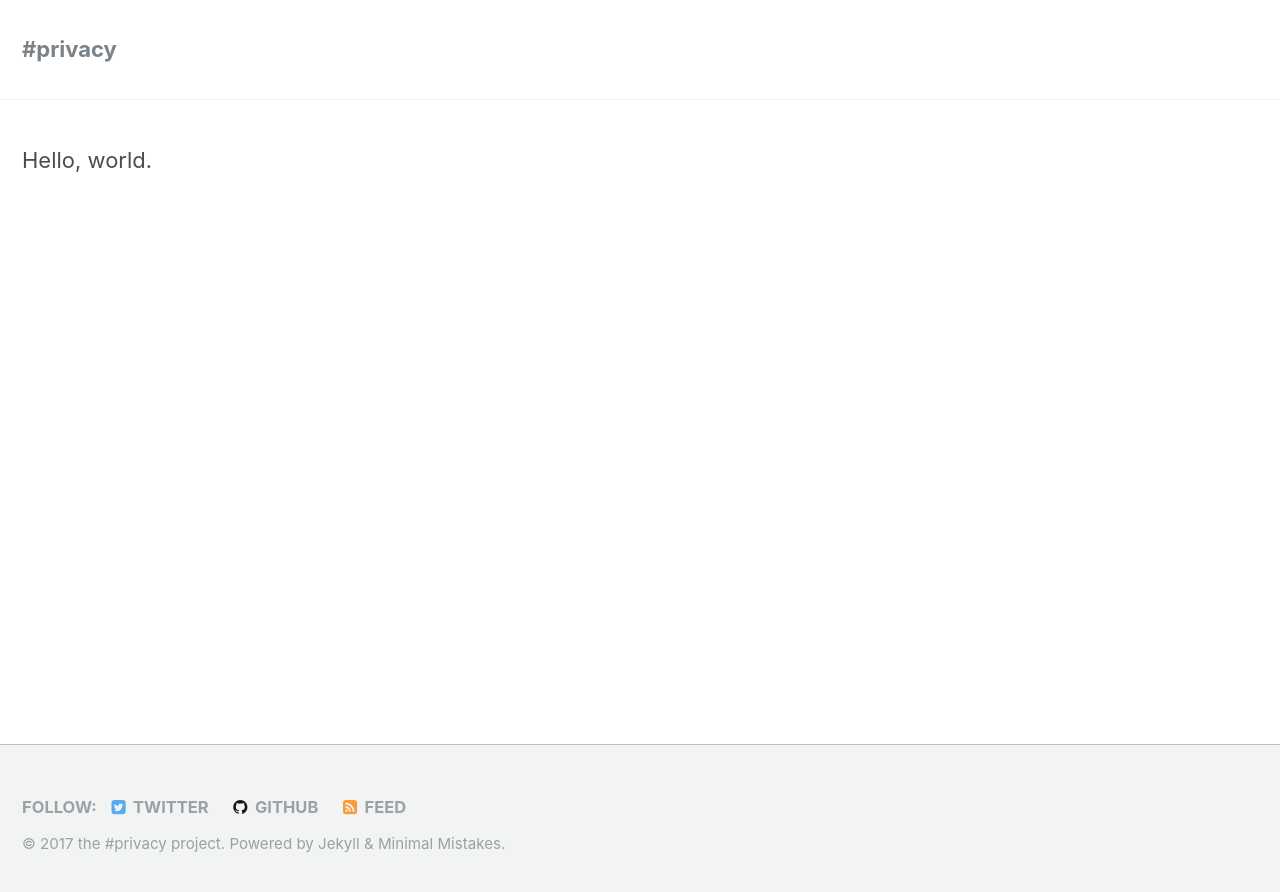
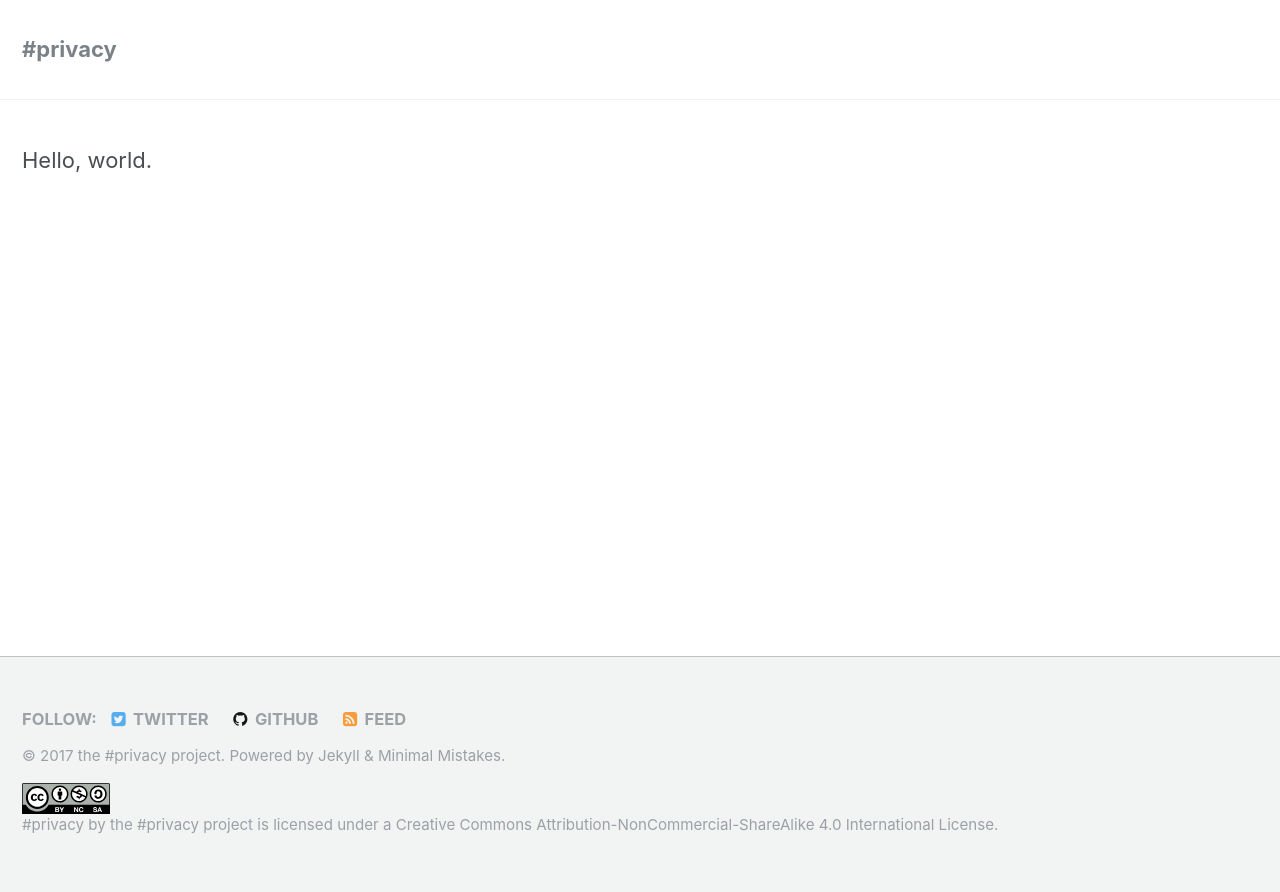
Before and after one commit to hashtagprivacy/hashtagprivacy.github.io, a Jekyll site: the page built from _pages/index.html, in a window 1280 px wide. Shown: the top 892 px of the page. Built offline with Jekyll 4.4.1, drawn with Linux system fonts in a browser that asks for light colours.

Commit message:
Updating footer w/ CC license info

```diff
--- a/_includes/footer.html
+++ b/_includes/footer.html
@@ -20,3 +20,4 @@
 </div>
 
 <div class="page__footer-copyright">&copy; {{ site.time | date: '%Y' }} {{ site.name | default: site.title }}. {{ site.data.ui-text[site.locale].powered_by | default: "Powered by" }} <a href="http://jekyllrb.com" rel="nofollow">Jekyll</a> &amp; <a href="https://mademistakes.com/work/minimal-mistakes-jekyll-theme/" rel="nofollow">Minimal Mistakes</a>.</div>
+<div class="page__footer-copyright"><p><a rel="license" href="http://creativecommons.org/licenses/by-nc-sa/4.0/"><img alt="Creative Commons License" width="88" height="31" src="/assets/images/cc-by-nc-sa.svg" /></a><br /><span xmlns:dct="http://purl.org/dc/terms/" property="dct:title">#privacy</span> by <a xmlns:cc="http://creativecommons.org/ns#" href="http://hashtagprivacy.org" property="cc:attributionName" rel="cc:attributionURL">the #privacy project</a> is licensed under a <a rel="license" href="http://creativecommons.org/licenses/by-nc-sa/4.0/">Creative Commons Attribution-NonCommercial-ShareAlike 4.0 International License</a>.</p></div>
```
Also changed, not shown: assets/images/cc-by-nc-sa.svg (added).
